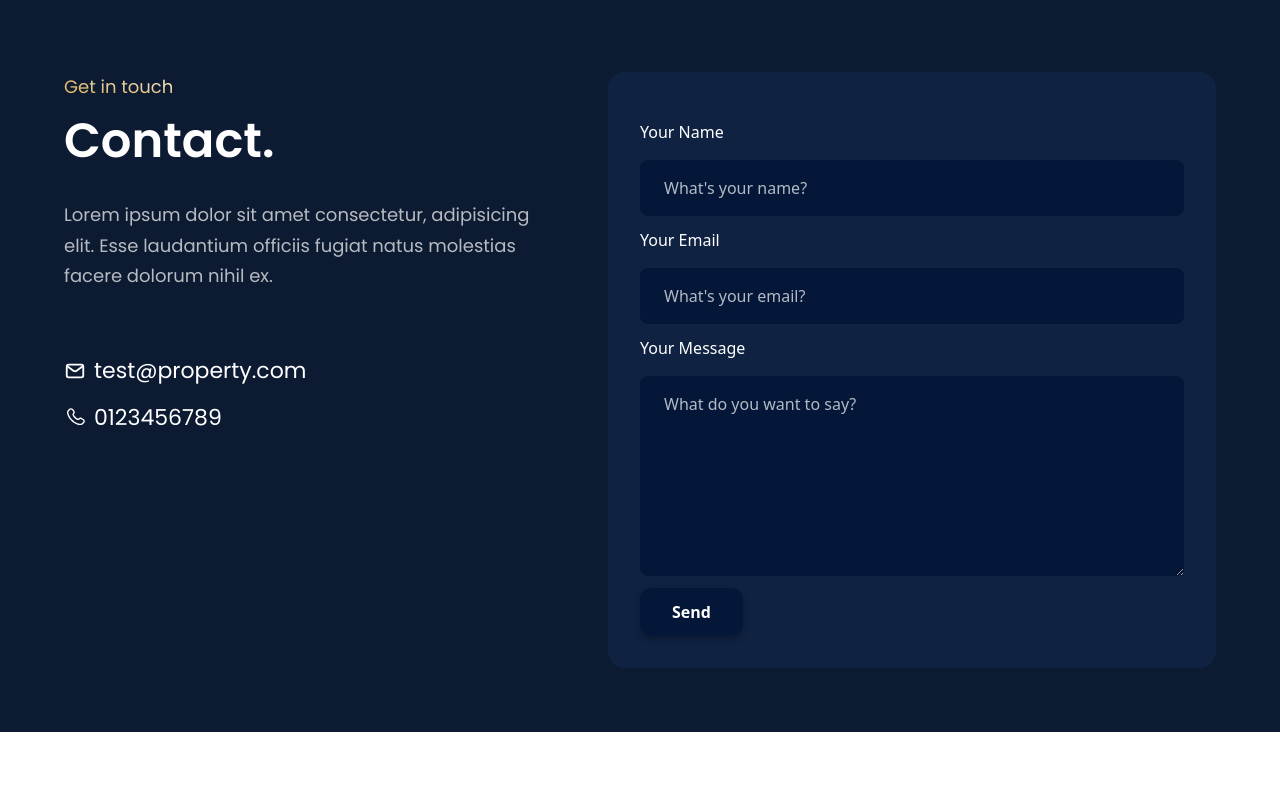
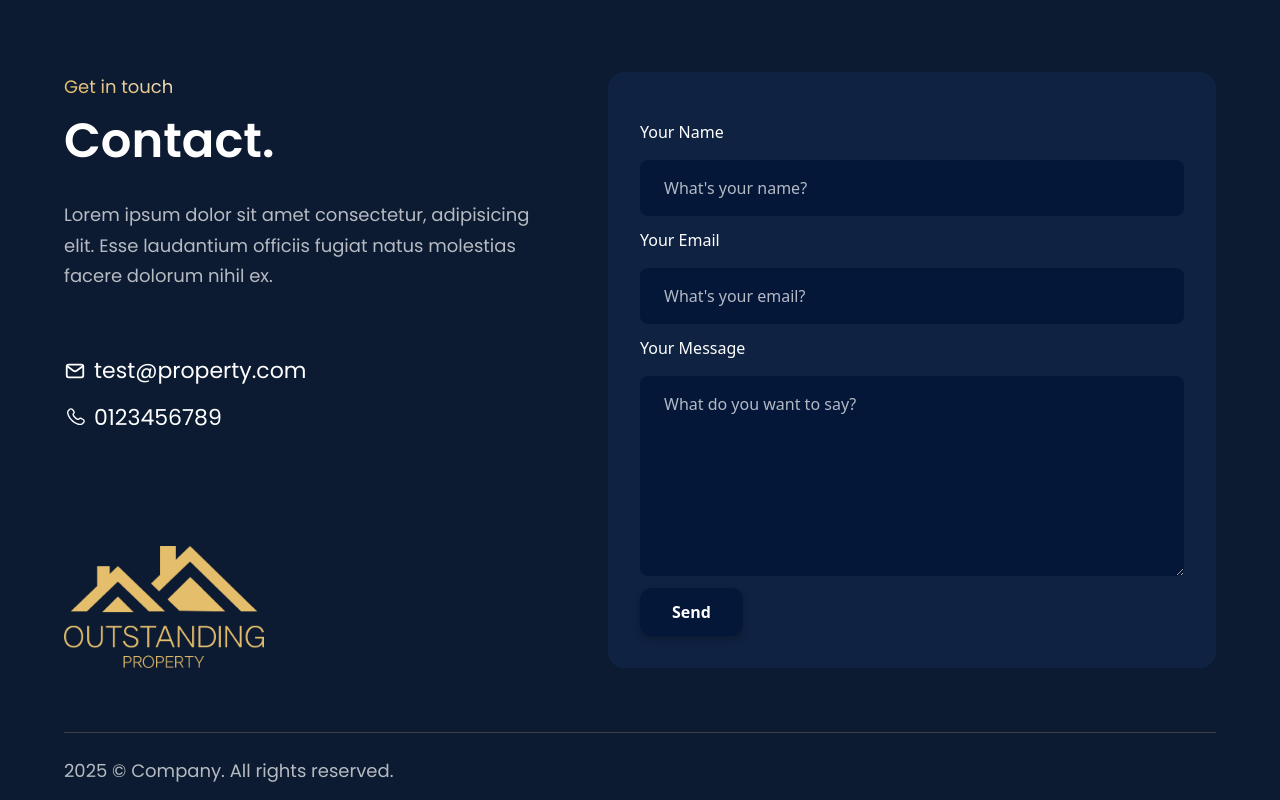
Before and after one commit to Jack-Camo/react-property-website, a React (Vite) app: page / in a window 1280 px wide. Shown: the part 2806-3606 px from the top of the page. Before the commit the page ends 3538 px from the top, so only its background shows below. Built offline with nearby package versions, Linux system fonts and the light colour scheme.

Commit message:
feat: create footer component
- add logo into contact component as not enough footer content to justify it being there

```diff
--- a/src/App.jsx
+++ b/src/App.jsx
@@ -1,5 +1,5 @@
 import styles from './style';
-import { Navbar, Hero, Property, Contact, About, Companies } from './components';
+import { Navbar, Hero, Property, Contact, About, Companies, Footer } from './components';
 
 const App = () => (
   <div>
@@ -29,6 +29,7 @@ const App = () => (
       <div className={`${styles.boxWidth}`}>
         <Companies />
         <Contact />
+        <Footer />
       </div>
     </div>
   </div>
--- a/src/components/Contact.jsx
+++ b/src/components/Contact.jsx
@@ -1,7 +1,7 @@
 import { useState, useRef } from "react"
 import emailjs from '@emailjs/browser'
 import styles, { layout } from "../style"
-import { email, phone } from "../assets"
+import { email, phone, logo_gold } from "../assets"
 import { contactInfo } from "../constants"
 
 const Contact = () => {
@@ -72,6 +72,16 @@ const Contact = () => {
           <img src={phone} alt="icon" className={`text-white w-[22px] h-[22px]`}/>
           <p className={`${styles.paragraph} text-white text-[22px]`}>{contactInfo.number}</p>
         </div>
+
+        <div className={`${styles.flexStart} hidden md:flex md:flex-row flex-col w-full mt-auto`}>
+          <div className="flex-1 flex flex-col justify-start mr-10">
+            <img
+              src={logo_gold}
+              alt="hoobank"
+              className="w-[200px] object-contain"
+            />
+          </div>
+        </div>
       </div>
 
       <div className={`flex-1 flex bg-tertiary p-8 rounded-2xl`}>
--- /dev/null
+++ b/src/components/Footer.jsx
@@ -0,0 +1,14 @@
+import styles from "../style";
+import { logo_gold } from "../assets";
+
+const Footer = () => (
+  <section className={`${styles.flexCenter} pb-4 flex-col`}>
+    <div className="w-full flex justify-between items-center md:flex-row flex-col pt-6 border-t-[1px] border-t-[#3f3e45]">
+      <p className="font-poppins font-normal text-center text-[18px] leading-[27px] text-dimWhite">
+        2025 © Company. All rights reserved.
+      </p>
+    </div>
+  </section>
+)
+
+export default Footer
--- a/src/components/index.js
+++ b/src/components/index.js
@@ -7,6 +7,7 @@ import FeatureCard from "./FeatureCard";
 import Contact from "./Contact";
 import About from "./About";
 import Companies from "./Companies";
+import Footer from "./Footer";
 
 export {
     Navbar,
@@ -17,5 +18,6 @@ export {
     FeatureCard,
     Contact,
     About,
-    Companies
+    Companies,
+    Footer,
 };
```
